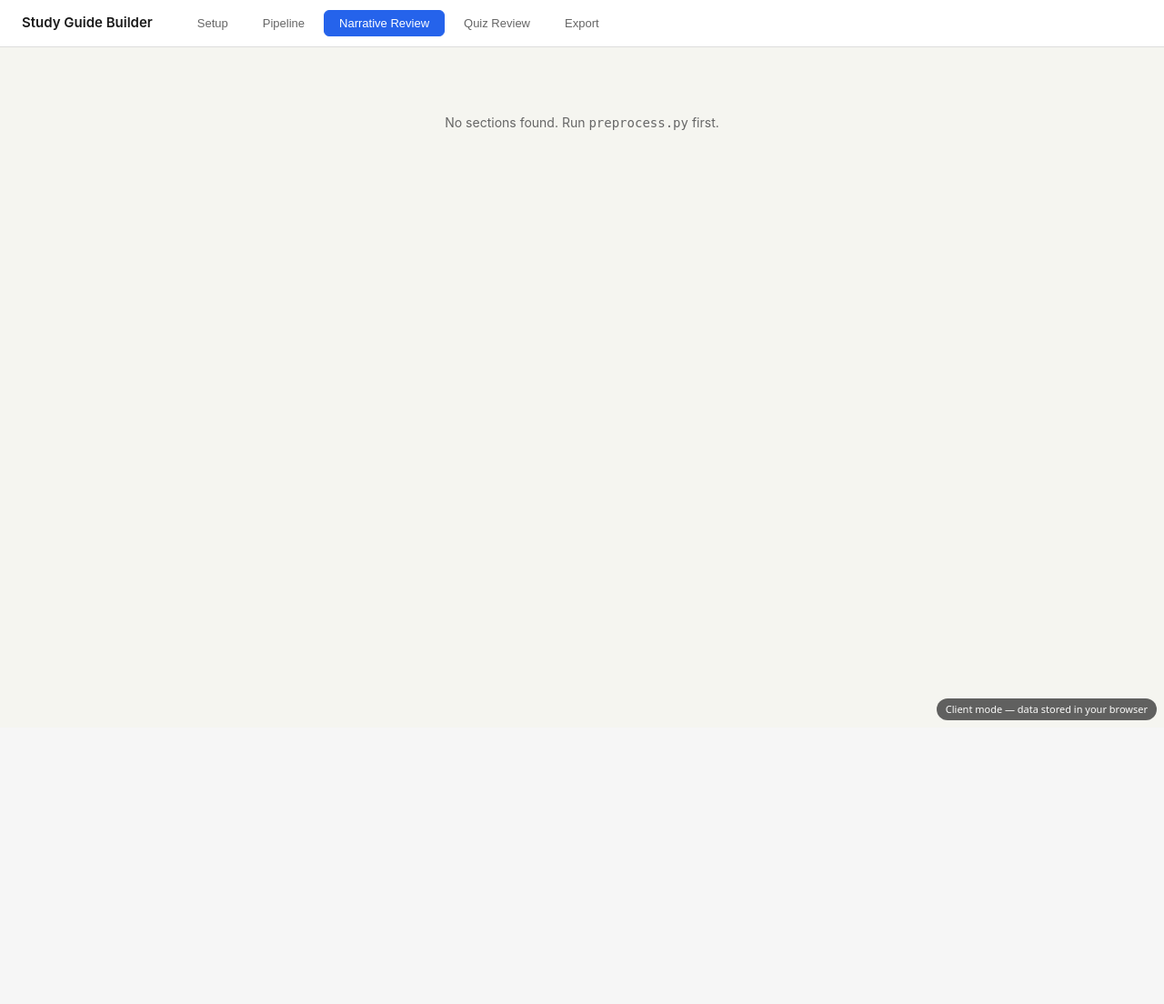
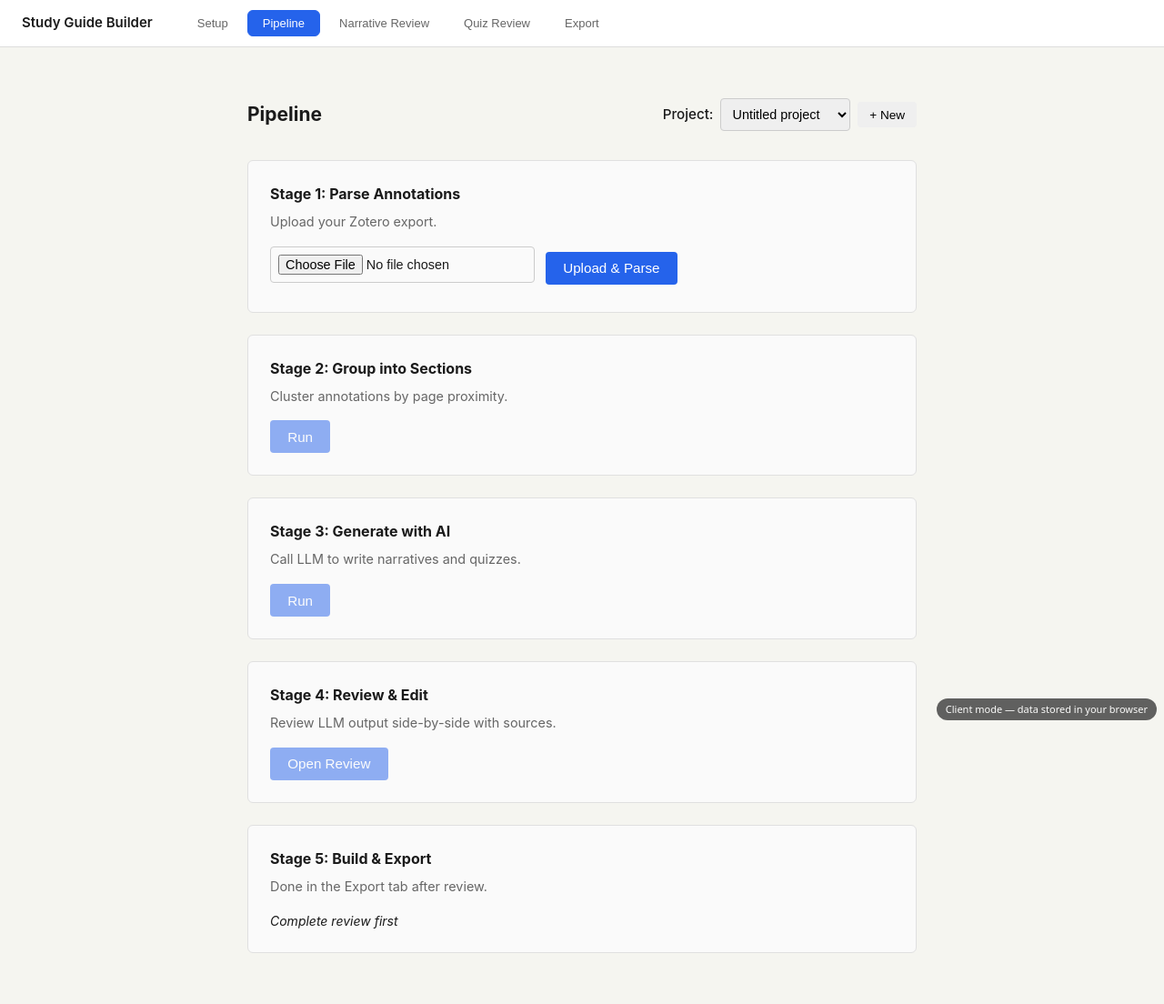
Before and after one commit to vedant-thakur0/zotero-study-guide-app, a Flask app: page / in a window 1280 px wide. Shown: the whole page at 91% size. Before the commit the page ends 792 px from the top, so only its background shows below. Run offline with Flask 3, Linux system fonts and the light colour scheme.

Commit message:
feat(ui): land new users on Pipeline; rewrite CLI-oriented empty states
A first-time web user landed on Narrative Review showing "No sections
found. Run preprocess.py first." — a review screen before anything
exists to review, telling a web user to run a Python script.

- Default a fresh session to the Pipeline tab (the clear numbered
  starting flow). Restore a returning user's last tab via
  localStorage.zsg_last_tab so we don't yank them out of in-progress
  review; restoring also triggers that tab's render, not just the class
  toggle.
- Rewrite the three CLI-oriented user-facing strings for web users —
  say what to click, not what to run: the no-sections empty state, the
  delete-section confirm, and the load-failure hint (no preprocess.py /
  verify.py).

Tests: 195 passed/1 skipped; JS 4/4.

Co-Authored-By: Claude Opus 4.8 <noreply@anthropic.com>

```diff
--- a/src/zsg/static/review.js
+++ b/src/zsg/static/review.js
@@ -306,7 +306,8 @@ function renderNarrativeTab() {
 
   if (!order.length) {
     container.innerHTML = `<div class="empty-state">
-      <p>No sections found. Run <code>preprocess.py</code> first.</p>
+      <p>No sections yet.</p>
+      <p class="empty-state-hint">Go to the <strong>Pipeline</strong> tab and upload your Zotero export to begin.</p>
     </div>`;
     return;
   }
@@ -414,7 +415,7 @@ function attachNarrativeListeners() {
     btn.addEventListener("click", async (e) => {
       e.stopPropagation();
       const sid = btn.dataset.id;
-      if (!confirm(`Delete section "${sid}"? Its review state is removed. Re-run preprocess to regenerate.`)) return;
+      if (!confirm(`Delete section "${sid}"? Its review state will be removed. You can re-upload your Zotero export in the Pipeline tab to restore it.`)) return;
       const ok = await deleteSection(sid);
       if (!ok) { toast("Could not delete section"); return; }
       delete appState.sections[sid];
@@ -514,18 +515,22 @@ function activeTabId() {
   return document.querySelector(".tab-btn.active")?.dataset.tab ?? "";
 }
 
+function switchToTab(tabId) {
+  document.querySelectorAll(".tab-btn").forEach((b) => b.classList.remove("active"));
+  document.querySelectorAll(".tab-panel").forEach((p) => p.classList.remove("active"));
+  const btn = document.querySelector(`.tab-btn[data-tab="${tabId}"]`);
+  if (btn) btn.classList.add("active");
+  const panel = document.getElementById(tabId);
+  if (panel) panel.classList.add("active");
+  try { localStorage.setItem("zsg_last_tab", tabId); } catch (e) {}
+  if (tabId === "tab-quiz")      renderQuizTab();
+  if (tabId === "tab-narrative") renderNarrativeTab();
+  if (tabId === "tab-export")    loadExportPreview();
+}
+
 function initTabs() {
   document.querySelectorAll(".tab-btn").forEach((btn) => {
-    btn.addEventListener("click", () => {
-      document.querySelectorAll(".tab-btn").forEach((b) => b.classList.remove("active"));
-      document.querySelectorAll(".tab-panel").forEach((p) => p.classList.remove("active"));
-      btn.classList.add("active");
-      const tabId = btn.dataset.tab;
-      document.getElementById(tabId).classList.add("active");
-      if (tabId === "tab-quiz")      renderQuizTab();
-      if (tabId === "tab-narrative") renderNarrativeTab();
-      if (tabId === "tab-export")    loadExportPreview();
-    });
+    btn.addEventListener("click", () => switchToTab(btn.dataset.tab));
   });
 }
 
@@ -534,14 +539,29 @@ function initTabs() {
 async function init() {
   initTabs();
   initExportTab();
+
+  // Restore the last visited tab, or fall back to the Pipeline default.
+  // The HTML already marks Pipeline as active, so we only need to act when
+  // the user has a stored preference pointing elsewhere.
+  try {
+    const lastTab = localStorage.getItem("zsg_last_tab");
+    if (lastTab && lastTab !== "tab-pipeline" && document.getElementById(lastTab)) {
+      switchToTab(lastTab);
+    }
+  } catch (e) {}
+
   try {
     appState = await fetchState();
-    renderNarrativeTab();
+    // Re-render whichever tab is now active so its content reflects loaded state.
+    const current = activeTabId();
+    if (current === "tab-narrative") renderNarrativeTab();
+    else if (current === "tab-quiz") renderQuizTab();
+    else if (current === "tab-export") loadExportPreview();
   } catch (err) {
     document.getElementById("narrative-sections").innerHTML = `
       <div class="empty-state">
         <p>Could not load state: ${err.message}</p>
-        <p class="empty-state-hint">Make sure verify.py is running.</p>
+        <p class="empty-state-hint">Couldn't load your work. Try reloading the page.</p>
       </div>`;
   }
 }
--- a/src/zsg/templates/review.html
+++ b/src/zsg/templates/review.html
@@ -12,8 +12,8 @@
   <h1>Study Guide Builder</h1>
   <nav class="tabs">
     <button class="tab-btn" data-tab="tab-setup">Setup</button>
-    <button class="tab-btn" data-tab="tab-pipeline">Pipeline</button>
-    <button class="tab-btn active" data-tab="tab-narrative">Narrative Review</button>
+    <button class="tab-btn active" data-tab="tab-pipeline">Pipeline</button>
+    <button class="tab-btn" data-tab="tab-narrative">Narrative Review</button>
     <button class="tab-btn" data-tab="tab-quiz">Quiz Review</button>
     <button class="tab-btn" data-tab="tab-export">Export</button>
   </nav>
@@ -29,14 +29,14 @@
 </div>
 
 <!-- ── Pipeline tab ───────────────────────────────────────────── -->
-<div id="tab-pipeline" class="tab-panel">
+<div id="tab-pipeline" class="tab-panel active">
   <div class="empty-state">
     <span class="spinner"></span> Loading…
   </div>
 </div>
 
 <!-- ── Narrative Review tab ──────────────────────────────────── -->
-<div id="tab-narrative" class="tab-panel active">
+<div id="tab-narrative" class="tab-panel">
   <div id="narrative-sections">
     <div class="empty-state">
       <span class="spinner"></span> Loading…
```
